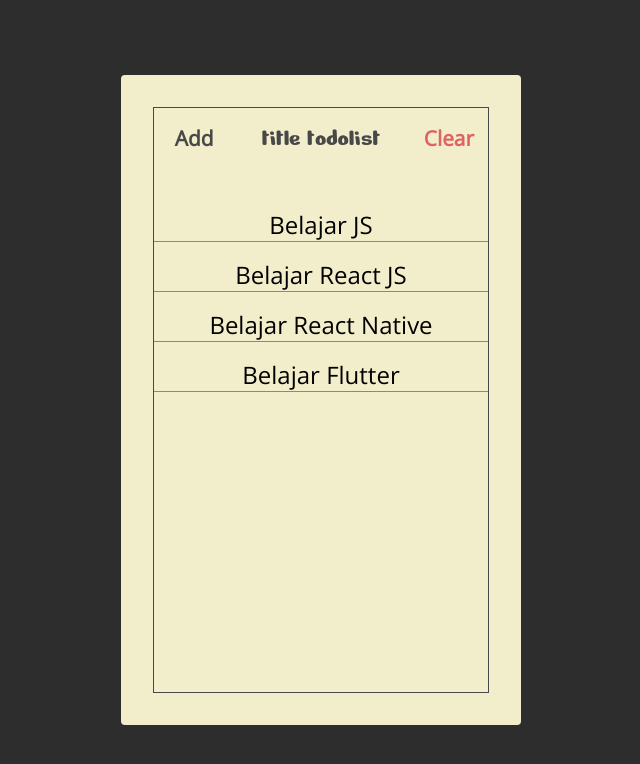
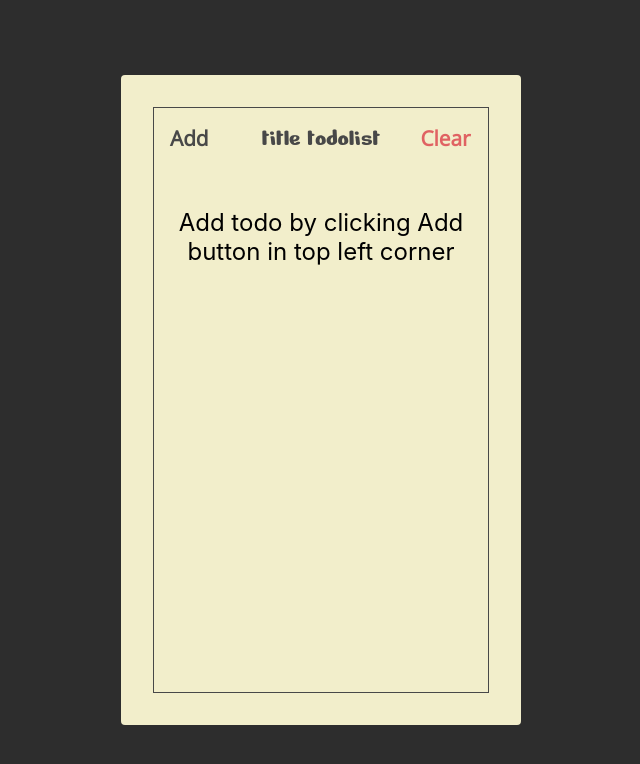
Before and after one commit to andiaditya21/todolist-react, a React (Create React App) app: page / in a window 1280 px wide. Shown: the top 764 px of the page, without its empty margins (319-959 px from the left). Built offline with nearby package versions, Linux system fonts and the light colour scheme.

Commit message:
styling with module.css (no emotion css), full use function comp, Container & Item comp (future, maybe not use that), and Hooks comp (save changed in localStorage)

```diff
--- a/src/component/Button/Button.module.css
+++ b/src/component/Button/Button.module.css
@@ -17,7 +17,7 @@
     font-family: "Open Sans", sans-serif;
     font-weight: 600;
     cursor: pointer;
-    width: 24%;
+    /* width: 24%; */
   }
 
   .alignLeft {
--- a/src/component/Header/Header.jsx
+++ b/src/component/Header/Header.jsx
@@ -4,20 +4,34 @@ import styles from './Header.module.css'
 
 
 import Button from '../Button/Button'
-
+import Container from '../../layout/Container'
+import Item from '../../layout/Item'
 
 const Header = ({ showAddToggle, showAdd, clearTodo }) => {
     return (
-        <section className={styles.header}>
-            {/* showAddToggle = function hidden/show */}
-            {/* <button className="header-btn main-black-color" onClick={showAddToggle} >
-                {showAdd ? "Finish" : "Add"}
-            </button> */}
-            <Button text={showAdd ? "Finish" : "Add"} onClick={showAddToggle} />
-            <div className={styles.headerTitle}>Title TodoList</div>
-            {/* <button className="header-btn main-red-color" onClick={clearTodo}>Clear</button> */}
-            <Button text="Clear" onClick={clearTodo} color="red" align="right" />
-      </section>
+    //     <section className={styles.header}>
+    //         {/* showAddToggle = function hidden/show */}
+    //         {/* <button className="header-btn main-black-color" onClick={showAddToggle} >
+    //             {showAdd ? "Finish" : "Add"}
+    //         </button> */}
+    //         <Button text={showAdd ? "Finish" : "Add"} onClick={showAddToggle} />
+    //         <div className={styles.headerTitle}>Title TodoList</div>
+    //         {/* <button className="header-btn main-red-color" onClick={clearTodo}>Clear</button> */}
+    //         <Button text="Clear" onClick={clearTodo} color="red" align="right" />
+    //   </section>
+        <section className="header-component">
+            <Container alignItems="center">
+                <Item flex={1}>
+                    <Button text={showAdd ? "Finish" : "Add"} onClick={showAddToggle} />
+                </Item>
+                <Item flex={2} align="right">
+                    <div className={styles.headerTitle}>Title TodoList</div>
+                </Item>
+                <Item flex={1}>
+                    <Button text="Clear" onClick={clearTodo} color="red" align="right" />
+                </Item>
+            </Container>
+        </section>
     )
 }
 
--- a/src/component/Header/Header.module.css
+++ b/src/component/Header/Header.module.css
@@ -7,7 +7,7 @@
   .headerTitle {
     color: var(--main-black-color);
     /* flex: 1; */
-    width: 52%;
+    /* width: 52%; */
     font-family: "Nerko one", sans-serif;
     text-align: center;
     font-size: 1.5rem;
--- /dev/null
+++ b/src/component/Hooks/UseStateWithLocalStorage.js
@@ -0,0 +1,30 @@
+import React, { useState, useEffect } from "react";
+import PropTypes from "prop-types";
+
+const UseStateWithLocalStorage = (localStorageKey) => {
+  const [todos, setTodos] = useState(
+    // INISIALISASI AWAL, mengambil data di local storage dan merubahnya menjadi sebuah object. Conditional, jika tidak ada return yg dikembalikan, maka akan membuat array kosong
+    JSON.parse(localStorage.getItem(localStorageKey)) || []
+  );
+
+  // jika tidak ada localStorage key, maka lemparkan error
+  if (!localStorageKey) {
+    // tampilkan error
+    throw new Error("You have to passed in a localStorage key as an argument!");
+  }
+
+  // JSON.stringify = mengubah data object / apapun bentuknya menjadi string.
+  // Parameter kedua berisikan array dari value yang dikendalikan. Hal ini bertujuan agar useEffect hanya bereaksi ketika todos mengalami perubahan. Kalo todos tidak mengalami perubahan, maka useEffect tidak dijalankan [OPTIMIZATION]
+  // Jika ada perubahan pada todos dan localStorageKey (line 21,parameter 2), maka useEffect akan dijalankan
+  useEffect(() => {
+    localStorage.setItem(localStorageKey, JSON.stringify(todos));
+  }, [todos, localStorageKey]);
+
+  return [todos, setTodos];
+};
+
+UseStateWithLocalStorage.propTypes = {
+  localStorageKey: PropTypes.string.isRequired,
+};
+
+export default UseStateWithLocalStorage;
--- a/src/layout/Container.jsx
+++ b/src/layout/Container.jsx
@@ -0,0 +1,87 @@
+import React from 'react'
+import PropTypes from 'prop-types'
+
+
+const Container = ({ children, flexDirection, flexWrap, justifyContent, alignItems, alignContent }) => {
+    const containerStyles = {
+        display: "flex",
+        flexDirection: `${flexDirection}`,
+        flexWrap: `${flexWrap}`,
+        justifyContent: `${justifyContent}`,
+        alignItems: `${alignItems}`,
+        alignContent: `${alignContent}`,
+    }
+    console.log(alignItems)
+    return <div className="flex-container" style={containerStyles}>{children}</div>
+}
+
+Container.defaultProps = {
+    flexDirection : "row",
+    flexWrap: "nowrap",
+    justifyContent: "flex-start",
+    alignItems: "stretch",
+    alignContent: "stretch",
+}
+
+Container.propTypes = {
+    // children bisa memiliki 1 element / > 2 element
+    children: PropTypes.oneOfType([
+        PropTypes.arrayOf(PropTypes.node),
+        PropTypes.node
+    ]),
+    // value hanya bisa dipilih diantara list2 yang diberikan
+    flexDirection: PropTypes.oneOf([
+        "row",
+        "row-reverse",
+        "column",
+        "column-reverse"
+    ]),
+    flexWrap: PropTypes.oneOf([
+        "nowrap",
+        "wrap",
+        "wrap-reverse"
+    ]),
+    justifyContent: PropTypes.oneOf([
+        "flex-start",
+        "flex-end",
+        "center",
+        "space-between",
+        "space-around",
+        "space-evenly",
+        "start",
+        "end",
+        "left",
+        "right"
+    ]),
+    alignItems: PropTypes.oneOf([
+        "stretch",
+        "flex-start",
+        "flex-end",
+        "center",
+        "baseline",
+        "first-baseline",
+        "last-baseline",
+        "start",
+        "end",
+        "self-start"
+    ]),
+    alignContent: PropTypes.oneOf([
+        "stretch",
+        "flex-start",
+        "flex-end",
+        "center",
+        "space-between",
+        "space-around",
+        "space-evenly",
+        "left",
+        "right",
+        "baseline",
+        "first-baseline",
+        "last-baseline",
+        "start",
+        "end",
+        "self-start"
+    ]),
+}
+
+export default Container;
--- a/src/layout/Item.jsx
+++ b/src/layout/Item.jsx
@@ -0,0 +1,21 @@
+import react from 'react';
+import PropTypes from 'prop-types'
+
+const Item = ({ children, flex, align }) => {
+    const itemStyles = {
+        flex: `${flex}`,
+        align: `${align}`
+    }
+    return <div className="flex-item" style={itemStyles}>{children}</div>
+}
+
+Item.propTypes = {
+    children: PropTypes.oneOfType([
+        PropTypes.arrayOf(PropTypes.node),
+        PropTypes.node
+    ]),
+    flex: PropTypes.oneOfType([PropTypes.number, PropTypes.string]),
+    align: PropTypes.oneOf(["center", "left", "right"])
+}
+
+export default Item;
--- a/src/pages/TodoList.jsx
+++ b/src/pages/TodoList.jsx
@@ -1,4 +1,6 @@
-import React, { useState} from 'react'
+import React, { useState } from 'react'
+
+import UseStateWithLocalStorage from '../component/Hooks/UseStateWithLocalStorage'
 
 import Header from '../component/Header/Header'
 import Paper from '../component/Paper/Paper'
@@ -6,12 +8,14 @@ import TodoForm from '../component/Todo Form/TodoForm'
 import Todos from '../component/Todos/Todos'
 
 const TodoList = () => {
-    const [todos, setTodos] = useState([
-        {text: "Belajar JS", isCompleted: false},
-        {text: "Belajar React JS", isCompleted: false},
-        {text: "Belajar React Native", isCompleted: false},
-        {text: "Belajar Flutter", isCompleted: false},
-    ])
+    // const [todos, setTodos] = useState([
+    //     {text: "Belajar JS", isCompleted: false},
+    //     {text: "Belajar React JS", isCompleted: false},
+    //     {text: "Belajar React Native", isCompleted: false},
+    //     {text: "Belajar Flutter", isCompleted: false},
+    // ])
+
+    const [todos, setTodos] = UseStateWithLocalStorage("todos")
 
     // showAdd Toggle. nilai default adalah false (karena di hidden dulu). nanti showAdd = true baru munculkan
     const [showAdd, setShowAdd] = useState(false)
```
Also changed, not shown: 1 other file (tests, documents, lock files or other folders).
